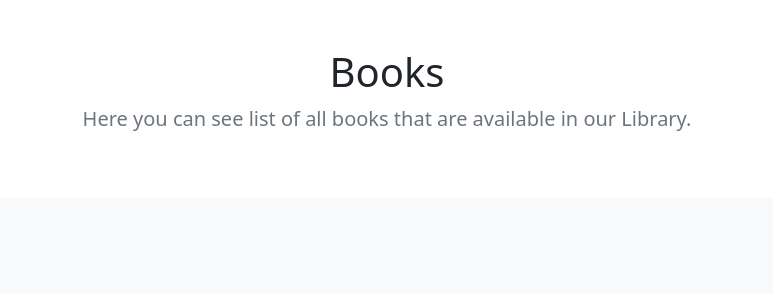
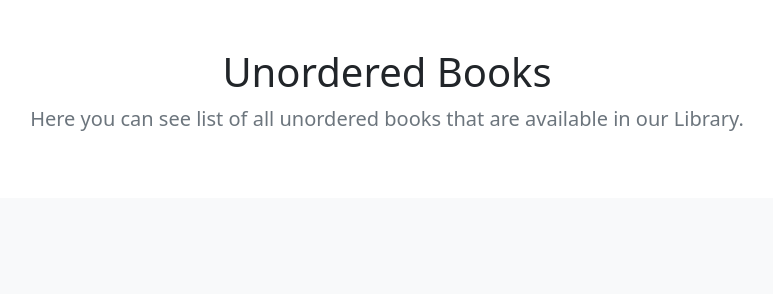
Before and after one commit to norka2233/om7-s17-team1, a Django app: template templates/book/book_unordered_list.html in a window 1280 px wide. Shown: the part 56-356 px from the top of the page, without its empty margins (253-1026 px from the left). Run offline with Django 3.2, Linux system fonts and the light colour scheme; the template is opened without the code that fills it, so the values that code supplies are empty.

Commit message:
decorate html

```diff
--- a/templates/book/book_unordered_list.html
+++ b/templates/book/book_unordered_list.html
@@ -2,9 +2,9 @@
 {% block content %}
     <section class="jumbotron text-center p-5">
         <div class="container">
-            <h1 class="jumbotron-heading">Books</h1>
+            <h1 class="jumbotron-heading">Unordered Books</h1>
             <p class="lead text-muted">
-                Here you can see list of all books that are available in our Library.
+                Here you can see list of all unordered books that are available in our Library.
             </p>
         </div>
     </section>
```
